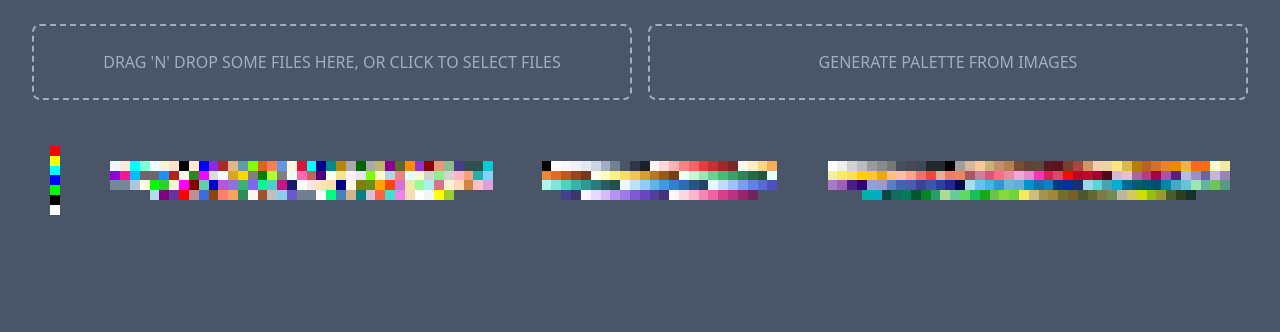
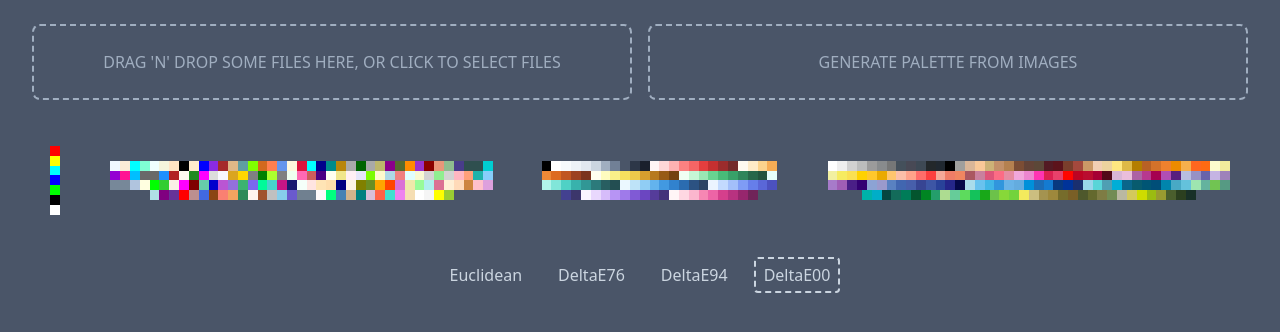
Before and after one commit to lexcast/pixels, a React (Create React App) app: page / in a window 1280 px wide. Shown: the top 332 px of the page. Built offline with nearby package versions, Linux system fonts and the light colour scheme.

Commit message:
Add algorithm selector

```diff
--- /dev/null
+++ b/src/components/AlgorithmSelector.js
@@ -0,0 +1,29 @@
+import React from "react";
+import { algorithms } from "utils/closerColor";
+
+const AlgorithmSelector = ({ selectedAlgorithm, setSelectedAlgorithm }) => {
+  return (
+    <div className="flex m-1 items-center justify-center text-base text-gray-400">
+      {Object.keys(algorithms).map(key => {
+        const a = algorithms[key];
+
+        return (
+          <div
+            key={a}
+            onClick={() => setSelectedAlgorithm(a)}
+            className={
+              "flex items-center m-2 cursor-pointer rounded border-2 py-1 px-2 border-dashed" +
+              (selectedAlgorithm === a
+                ? " border-gray-400"
+                : " border-transparent")
+            }
+          >
+            {a}
+          </div>
+        );
+      })}
+    </div>
+  );
+};
+
+export default React.memo(AlgorithmSelector);
--- a/src/components/App.js
+++ b/src/components/App.js
@@ -2,6 +2,7 @@ import React, { useState } from "react";
 import FileDropzone from "./FileDropzone";
 import PaletteGenerate from "./PaletteGenerate";
 import PaletteSelector from "./PaletteSelector";
+import AlgorithmSelector from "./AlgorithmSelector";
 import GlobalCounter from "./GlobalCounter";
 import ImagesGrid from "./ImagesGrid";
 import ImageDetail from "./ImageDetail";
@@ -15,12 +16,15 @@ const App = () => {
   const [palettes, setPalettes] = useState(defaultPalettes);
   const [selectedPalette, setSelectedPalette] = useState(null);
   const [selectedImage, setSelectedImage] = useState(null);
+  const [selectedAlgorithm, setSelectedAlgorithm] = useState(
+    algorithms.DELTA_E00
+  );
 
   const colorsImage = {};
   const colorsGlobal = {};
   let globalCount = 0;
   if (selectedPalette) {
-    closerColor.from(palettes[selectedPalette], algorithms.DELTA_E94);
+    closerColor.from(palettes[selectedPalette], selectedAlgorithm);
 
     Object.keys(images).forEach(key => {
       const img = images[key];
@@ -68,6 +72,7 @@ const App = () => {
         <PaletteGenerate {...{ images, setPalettes }} />
       </div>
       <PaletteSelector {...{ palettes, selectedPalette, setSelectedPalette }} />
+      <AlgorithmSelector {...{ selectedAlgorithm, setSelectedAlgorithm }} />
       {selectedPalette && sprites > 0 && (
         <GlobalCounter
           pixels={globalCount}
```
